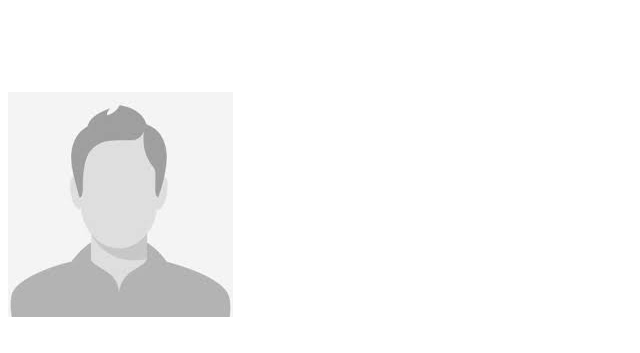
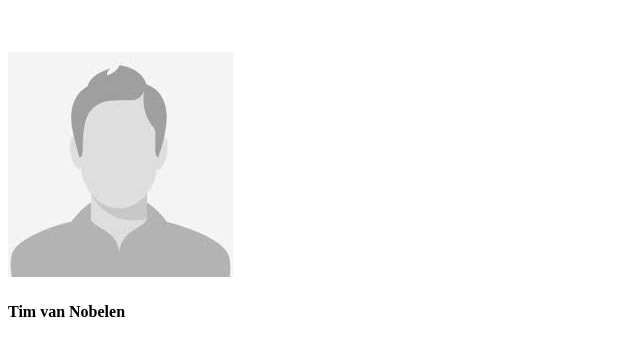
Before and after one commit to makerboomRijnland/lo0e-swd4-vcs2_3, a plain HTML site: page index.html in a window 1280 px wide. Shown: the part 2191-2544 px from the top of the page, without its empty margins (0-640 px from the left). Drawn offline with Linux system fonts and the light colour scheme; files whose address does not match are found by name.

Commit message:
Fixed Tim zijn article

```diff
--- a/index.html
+++ b/index.html
@@ -30,8 +30,8 @@
         <article id="s1040204"><img><h4 class="naam"></h4></article>
         <article id="s6005526"><img><h4 class="naam"></h4></article>
         <article id="s6010248"><img><h4 class="naam"></h4></article>
-        <article id="s6014217"><img><h4 class="Tim van Nobelen"></h4></article>
-        <img src="img/download.jpg">
+        <article id="s6014217"><img src="img/download.jpg"><h4 class="naam">Tim van Nobelen</h4></article>
+
         <article id="s6012323"><img><h4 class="naam"></h4></article>
         <article id="s6012769"><img><h4 class="naam"></h4></article>
         <article id="s6001404"><img><h4 class="naam"></h4></article>
```
